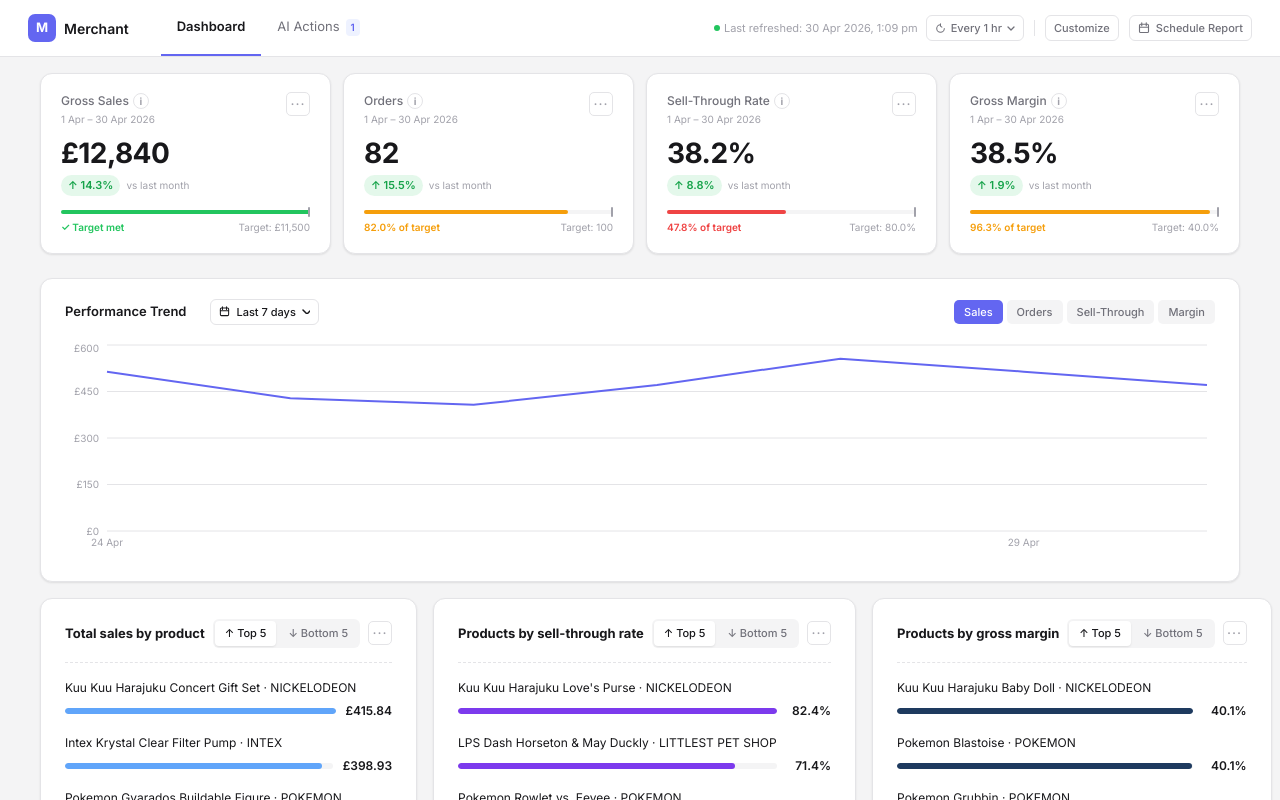
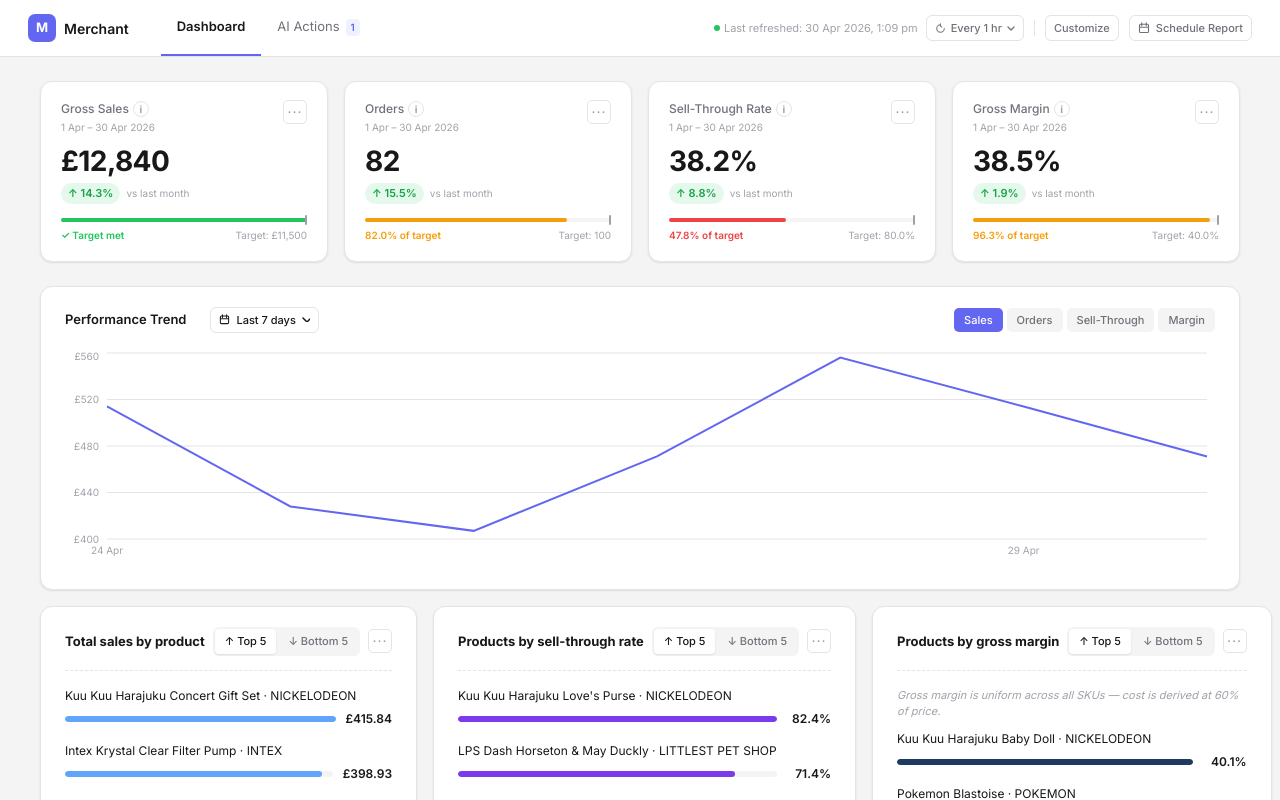
Before and after one commit to astroyan4739/uipath-merchandiser-dashboard, a React (Vite) app: page / in a window 1280 px wide. Shown: the top 800 px of the page. Built offline with nearby package versions, Linux system fonts and the light colour scheme.

Commit message:
Polish: tighten chart Y-domain, increase KPI grid spacing, add gross margin uniformity note

```diff
--- a/src/App.tsx
+++ b/src/App.tsx
@@ -320,7 +320,7 @@ export default function App() {
       </header>
 
       {/* Main content */}
-      <main style={{ maxWidth: 1400, margin: '0 auto', padding: '16px 40px 60px' }}>
+      <main style={{ maxWidth: 1400, margin: '0 auto', padding: '24px 40px 60px' }}>
 
         {activeTab === 'dashboard' && (
           <>
@@ -329,7 +329,7 @@ export default function App() {
             <div style={{
               display: 'grid',
               gridTemplateColumns: `repeat(${Math.min(visibleKpis.length, 4)}, 1fr)`,
-              gap: 12,
+              gap: 16,
               marginBottom: 24,
             }}>
               {kpisWithTargets.map(kpi => (
--- a/src/components/SalesRanking.tsx
+++ b/src/components/SalesRanking.tsx
@@ -143,6 +143,11 @@ export function SalesRanking({ products, metric, onExplore }: Props) {
 
       <div style={{ borderTop: '1px dashed var(--border)', marginBottom: 16 }} />
 
+      {metric === 'grossMargin' && (
+        <div style={{ marginBottom: 10, fontSize: 11, color: 'var(--text-subtle)', fontStyle: 'italic' }}>
+          Gross margin is uniform across all SKUs — cost is derived at 60% of price.
+        </div>
+      )}
       <div style={{ display: 'flex', flexDirection: 'column', gap: 14 }}>
         {displayed.map(p => (
           <div key={p.sku}>
--- a/src/components/TrendChart.tsx
+++ b/src/components/TrendChart.tsx
@@ -63,6 +63,7 @@ export function TrendChart({ current, metric }: Props) {
           axisLine={false}
           tickLine={false}
           width={50}
+          domain={['auto', 'auto']}
         />
         <Tooltip content={<CustomTooltip metric={metric} />} />
         <Line
```
Also changed, not shown: .claude/launch.json (added).
